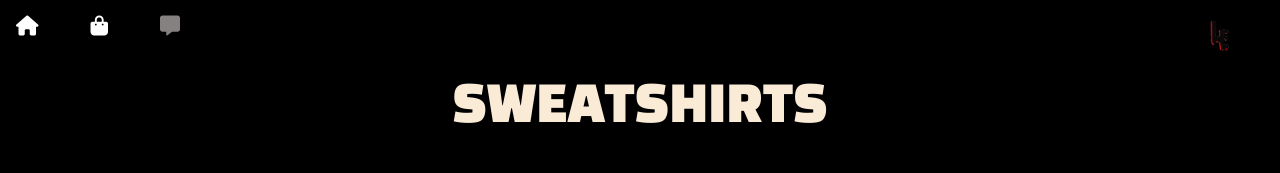
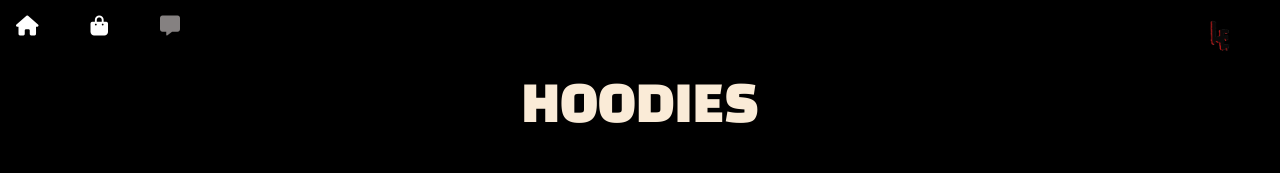
Before and after one commit to Christael1234/Christael1234.github.io, a plain HTML site: page others.html in a window 1280 px wide. Shown: the top 173 px of the page. Drawn offline with nearby package versions, Linux system fonts and the light colour scheme; a script that the page names is missing; a web font is replaced by a local one.

Commit message:
Update others.html

```diff
--- a/others.html
+++ b/others.html
@@ -46,7 +46,7 @@ href="https://fonts.googleapis.com/css?family=Raleway"
         <li class="right"><a href="/about.html"><img  style="height: 50px; width: auto;" src="/images/New_Project__7_-removebg-preview.png" alt=""></a></li>
       </ul>
 
-<h3 style="text-align: center; color: antiquewhite;font-size: 50px;">SWEATSHIRTS</h3>
+<h3 style="text-align: center; color: antiquewhite;font-size: 50px;">HOODIES</h3>
 
     <section class="products">
       <div class="container">
```
